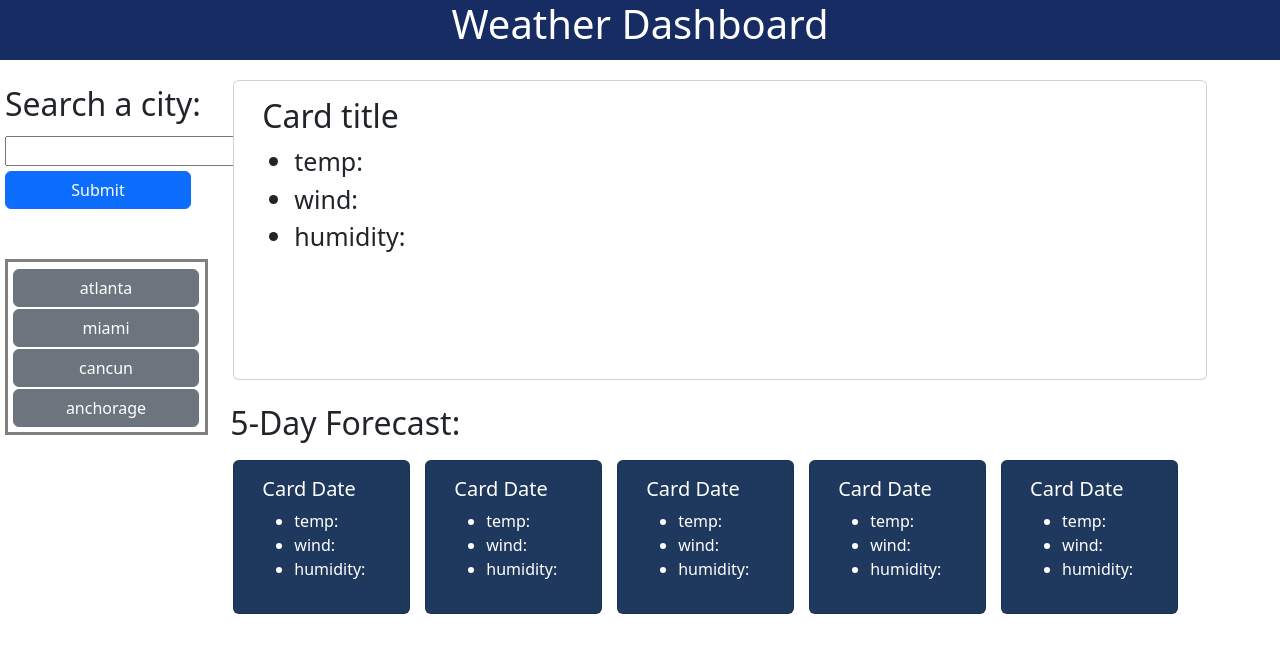
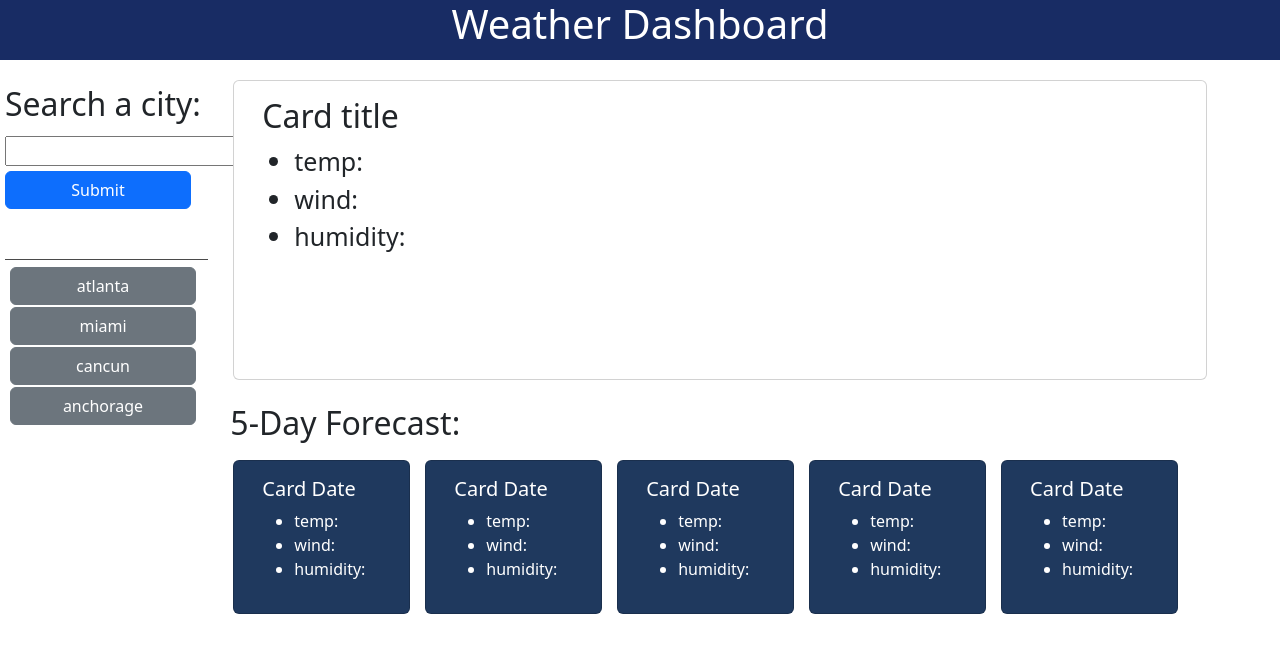
Before and after one commit to Micklitodev/WeatherTrackerAPI, a plain HTML site: page index.html in a window 1280 px wide. Drawn offline with nearby package versions, Linux system fonts and the light colour scheme; no server answers.

Commit message:
small update to css for quality of life change on border from full box to border-top

```diff
--- a/assets/style.css
+++ b/assets/style.css
@@ -1,6 +1,7 @@
 :root {
   --blue: rgb(24, 44, 100);
   --navy: rgb(31, 57, 94);
+  --charcoal: rgb(74, 74, 74);
 }
 
 header {
@@ -35,7 +36,7 @@ form input {
 .previous-search {
   width: 203px;
   margin-top: 50px;
-  border: solid grey;
+  border-top: solid 1px var(--charcoal);
   padding: 5px;
 }
 
```
